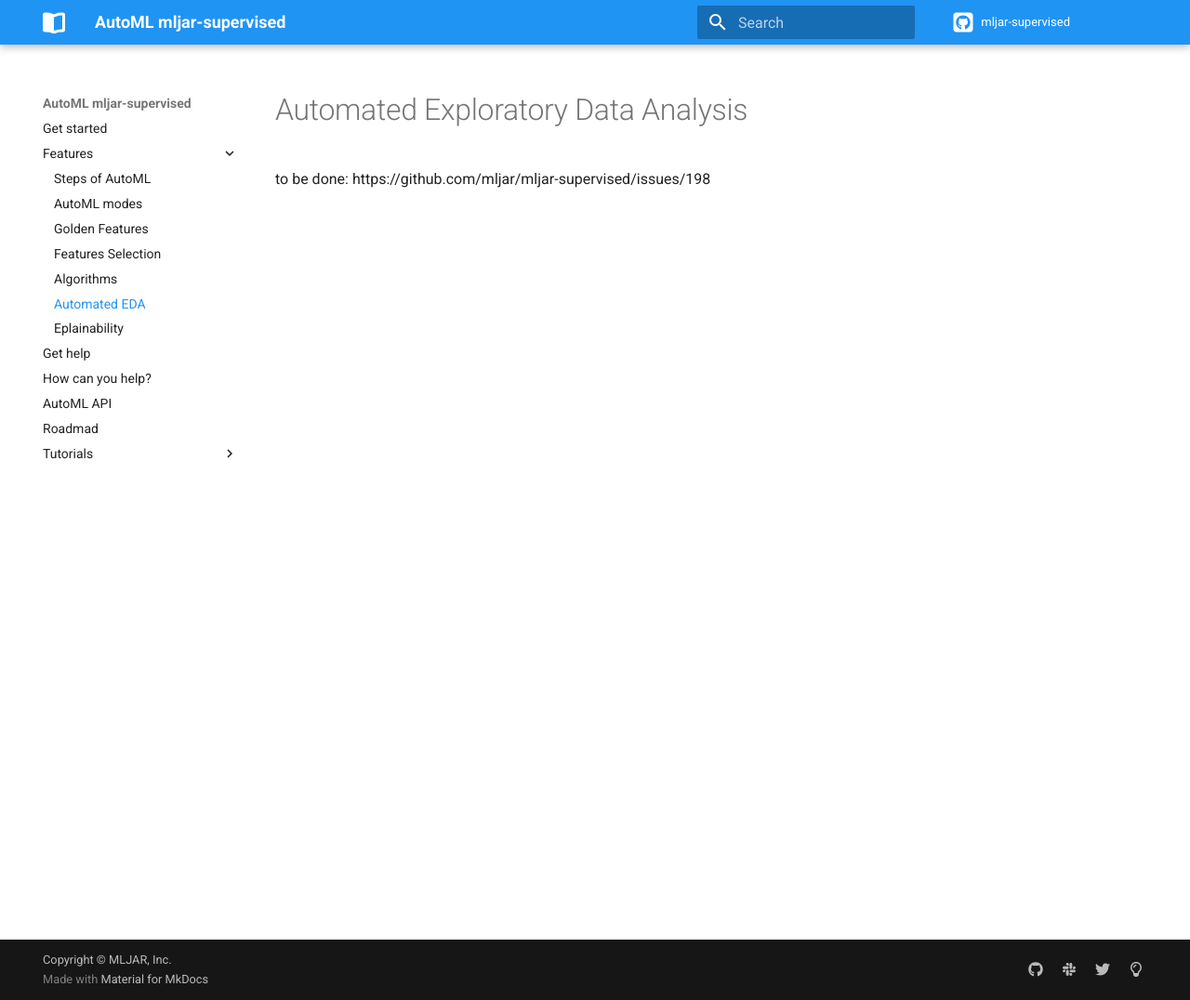
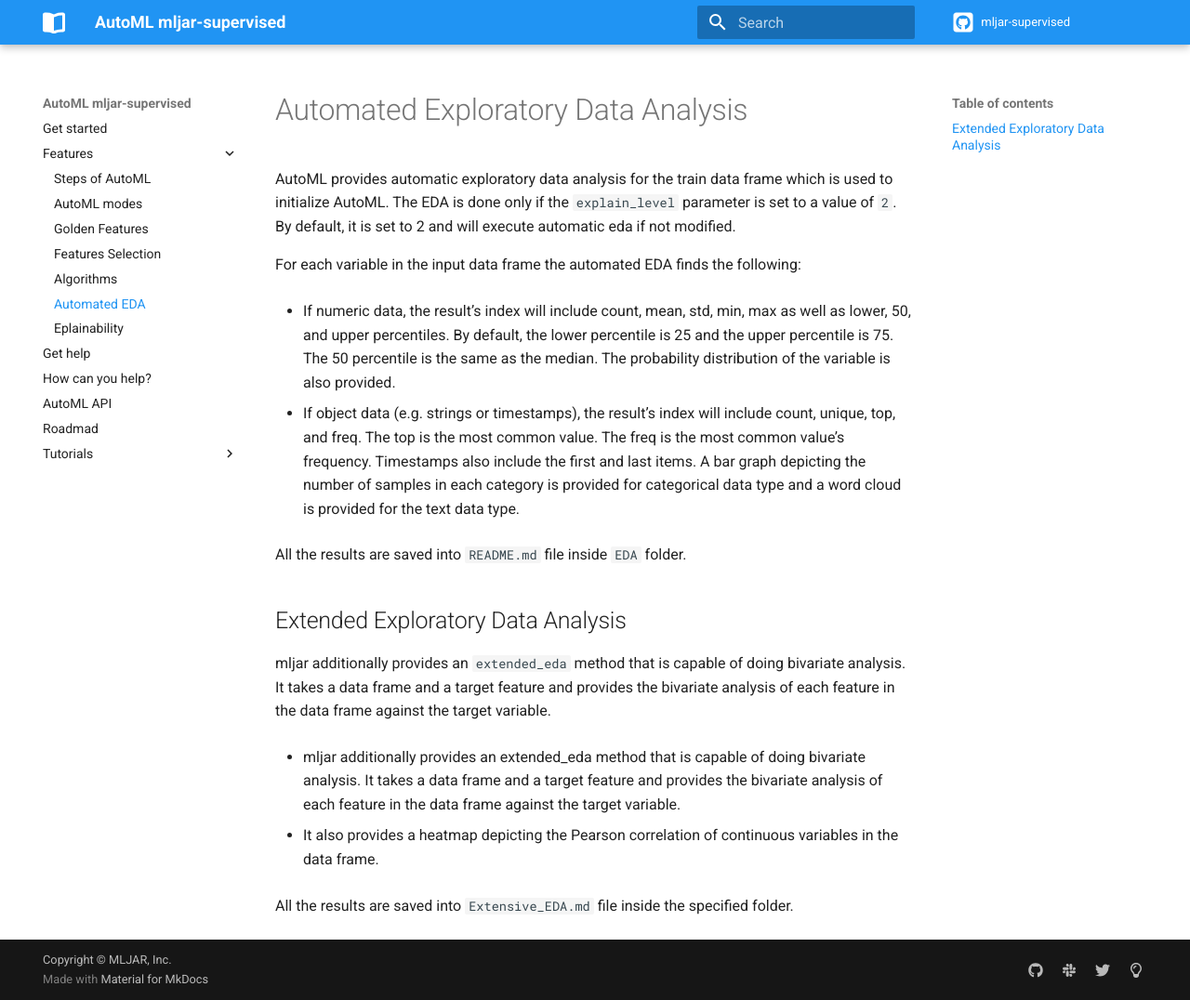
Before and after one commit to mljar/docs, an MkDocs documentation site: the page built from docs/features/eda.md, in a window 1280 px wide and 1076 px high. Shown: the whole window at 93% size. Built offline with MkDocs 1.6.1 and Material for MkDocs 9.7.7, drawn with Linux system fonts in a browser that asks for light colours; comment, search, counter and statistics services are not loaded.

Commit message:
eda docs :pencil:

```diff
--- a/docs/features/eda.md
+++ b/docs/features/eda.md
@@ -1,3 +1,21 @@
 # Automated Exploratory Data Analysis
 
-to be done: https://github.com/mljar/mljar-supervised/issues/198
+AutoML provides automatic exploratory data analysis for the train data frame which is used to initialize AutoML. The EDA is done only if the `explain_level` parameter is set to a value of `2`. By default, it is set to 2 and will execute automatic eda if not modified.
+
+For each variable in the input data frame the automated EDA finds the following:
+
+- If numeric data, the result’s index will include count, mean, std, min, max as well as lower, 50, and upper percentiles. By default, the lower percentile is 25 and the upper percentile is 75. The 50 percentile is the same as the median. The probability distribution of the variable is also provided.
+
+- If object data (e.g. strings or timestamps), the result’s index will include count, unique, top, and freq. The top is the most common value. The freq is the most common value’s frequency. Timestamps also include the first and last items. A bar graph depicting the number of samples in each category is provided for categorical data type and a word cloud is provided for the text data type.
+
+All the results are saved into `README.md` file inside `EDA` folder.
+
+## Extended Exploratory Data Analysis
+
+ mljar additionally provides an `extended_eda` method that is capable of doing bivariate analysis. It takes a data frame and a target feature and provides the bivariate analysis of each feature in the data frame against the target variable.
+
+- mljar additionally provides an extended_eda method that is capable of doing bivariate analysis. It takes a data frame and a target feature and provides the bivariate analysis of each feature in the data frame against the target variable.
+
+- It also provides a heatmap depicting the Pearson correlation of continuous variables in the data frame.
+
+All the results are saved into `Extensive_EDA.md` file inside the specified folder.
```
